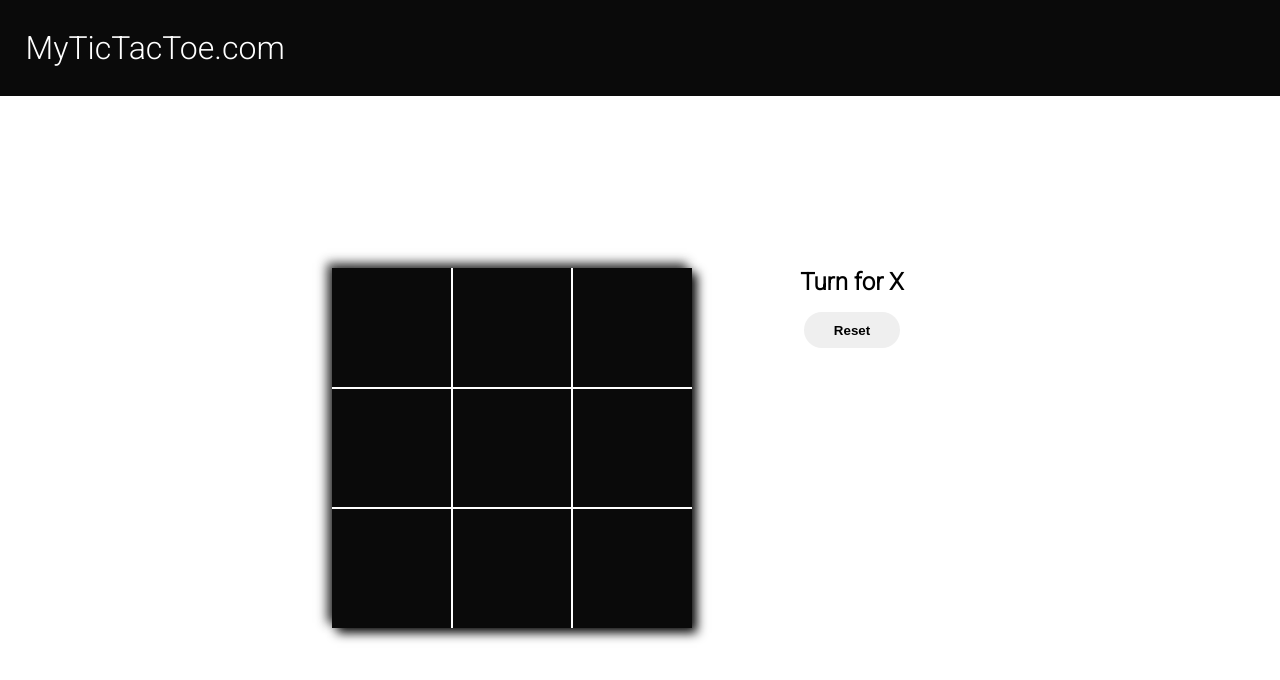
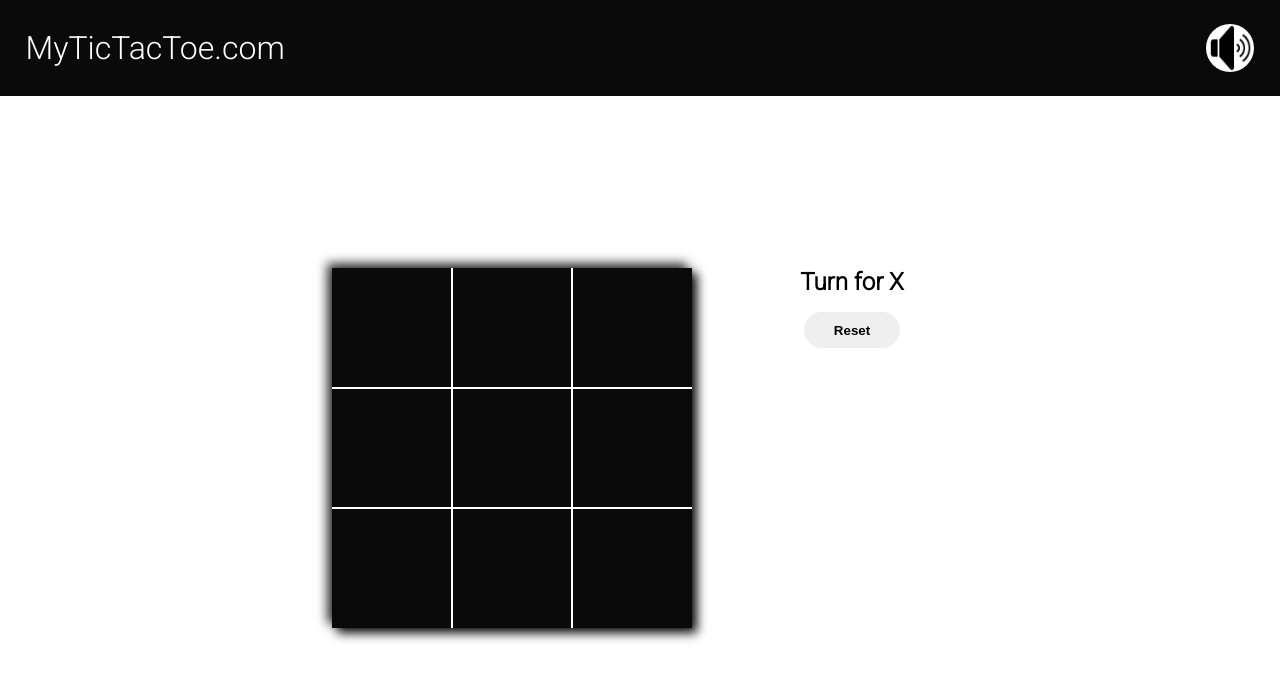
Before and after one commit to Raj-Aditya-27/TicTacToe, a plain HTML site: page index.html in a window 1280 px wide. Drawn offline with Linux system fonts and the light colour scheme.

Commit message:
Game sound feature added

```diff
--- a/index.html
+++ b/index.html
@@ -14,6 +14,7 @@
         <nav>
             <ul>
                 <li>MyTicTacToe.com</li>
+                <li id="sound"><img src="sound-on.png" alt="Sound off" id="soundImage"></li>
             </ul>
         </nav>
 
--- a/script.js
+++ b/script.js
@@ -89,3 +89,16 @@ button.addEventListener('click', () => {
     document.getElementsByClassName("turn")[0].innerText = "Turn for " + playerTurn;
     count = 0;
 })
+
+let sound =  document.getElementById("soundImage");
+sound.addEventListener('click',()=>{
+    console.log("clicked");
+    if(music.paused){
+        sound.src="no-sound.png";
+        music.play();
+    }
+    else{
+        sound.src="sound-on.png"
+        music.pause();
+    }
+})
--- a/style.css
+++ b/style.css
@@ -17,6 +17,26 @@ nav{
     color: white;
     font-size: 2rem;
     font-family: 'Roboto', sans-serif;
+}
+
+ul{
+    display: flex;
+    width: 100%;
+    justify-content: space-between;
+    align-items: center;
+}
+
+#sound{
+    background-color: white;
+    display: flex;
+    justify-content: center;
+    align-items: center;
+    border-radius: 100%;
+}
+
+#soundImage{
+    height: 6vh;
+    width: 90%;
 }
 
 li{
```
Also changed, not shown: no-sound.png (added), sound-on.png (added).
